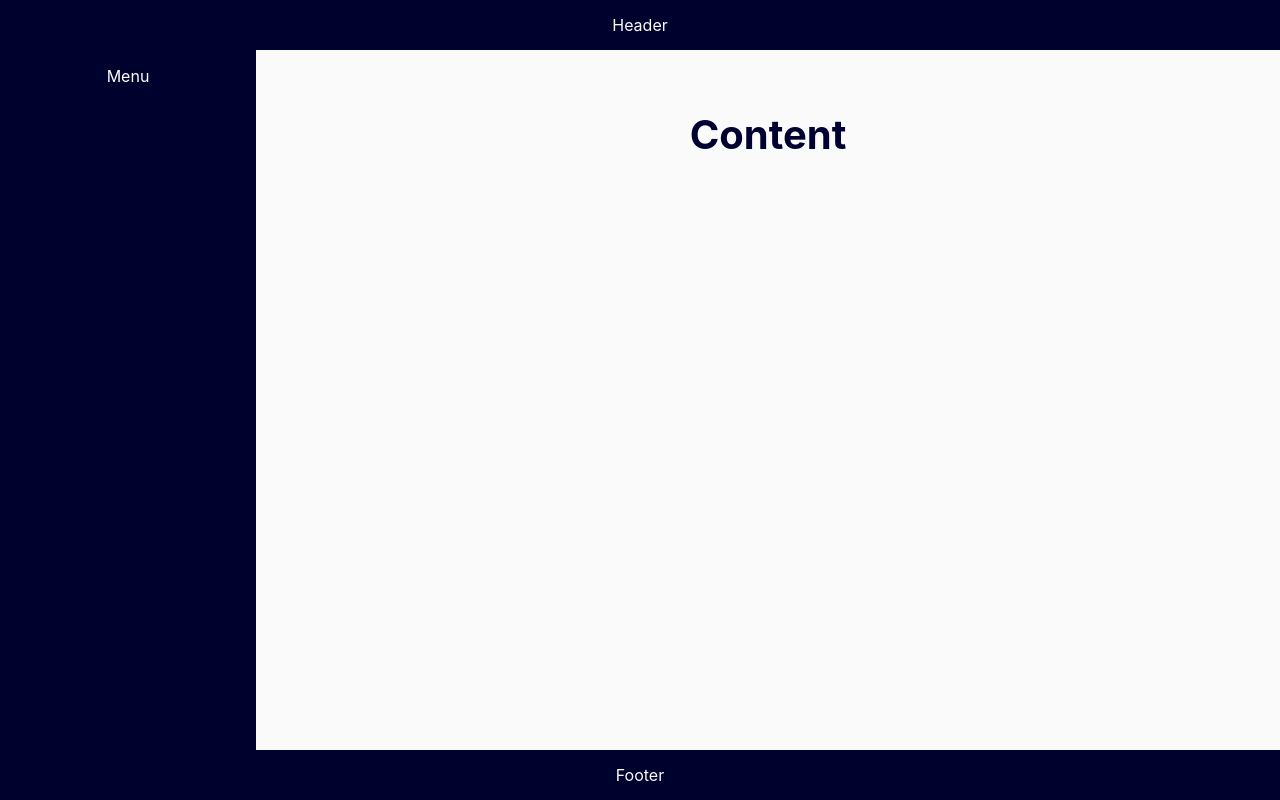
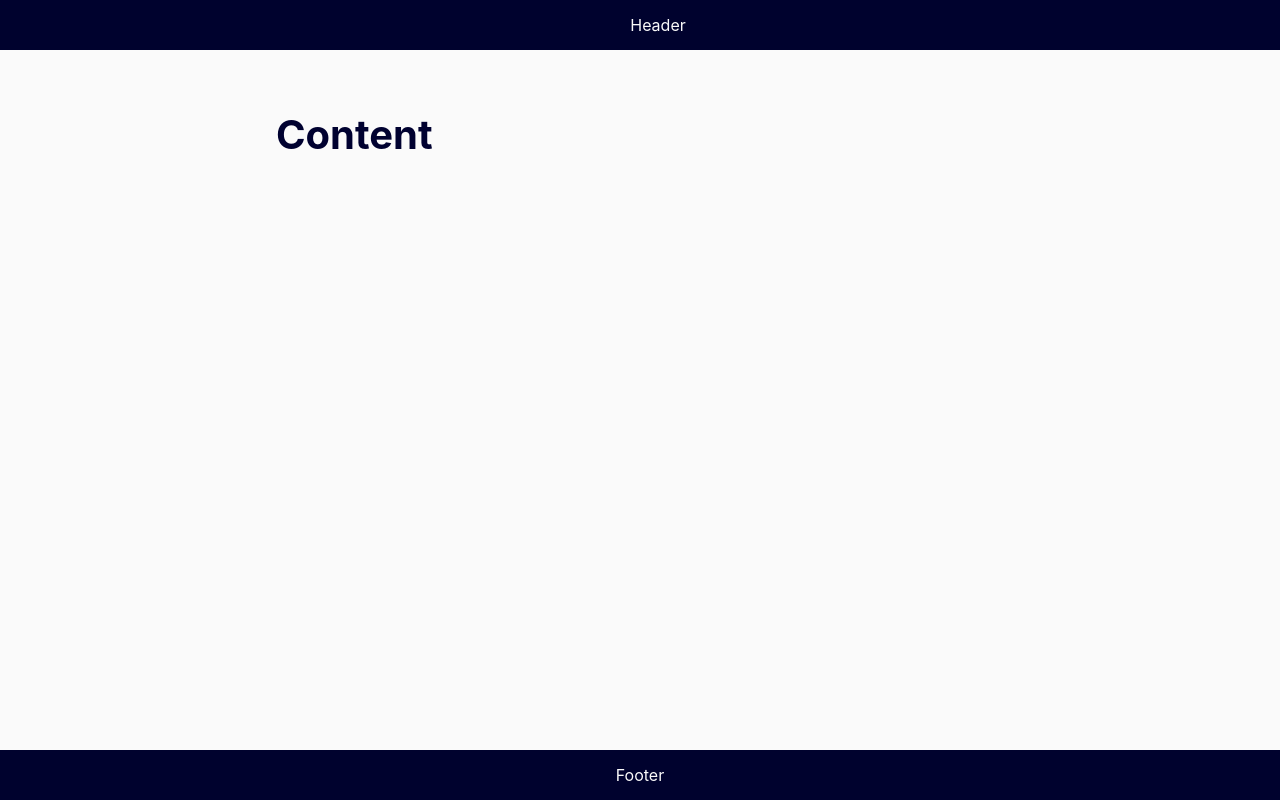
Before and after one commit to adrianghub/custom-nextjs-dashboard, a Next.js app: page / in a window 1280 px wide. Built offline with nearby package versions, Linux system fonts and the light colour scheme; some icons are missing.

Commit message:
style components

```diff
--- a/components/DashboardLayout/index.tsx
+++ b/components/DashboardLayout/index.tsx
@@ -1,3 +1,4 @@
+import { useState } from 'react';
 import Footer from "../Footer";
 import Header from "../Header";
 import Sidebar from "../Sidebar";
@@ -7,15 +8,21 @@ type DashboardLayoutProps = {
   children: React.ReactNode
 };
 
-const DashboardLayout = ({ children }: DashboardLayoutProps) => (
+const DashboardLayout = ({ children }: DashboardLayoutProps) => {
+  const [isOpened, setIsOpened] = useState(false);
+
+  const toggleDrawer = () => setIsOpened(prev => !prev);
+
+  return (
     <Container>
-    <Header />
+      <Header isOpened={isOpened} toggleDrawer={toggleDrawer} />
       <Content>
-      <Sidebar />
+        <Sidebar isOpened={isOpened} />
         <PageContainer>{children}</PageContainer>
       </Content>
       <Footer />
     </Container>
-);
+  )
+};
 
 export default DashboardLayout;
--- a/components/DashboardLayout/styles.ts
+++ b/components/DashboardLayout/styles.ts
@@ -17,4 +17,5 @@ export const Container = styled.div`
   export const PageContainer = styled.div`
     padding: 20px;
     width: 80vw;
+    margin-left: auto;
   `;
--- a/components/Header/index.tsx
+++ b/components/Header/index.tsx
@@ -1,7 +1,16 @@
-import { HeaderContainer, TitleContainer } from "./styles";
+import { Menu, ChevronLeft } from "@styled-icons/material";
+import { HeaderContainer, TitleContainer, IconContainer } from "./styles";
 
-const Header = () => (
+type HeaderProps = {
+  isOpened: boolean,
+  toggleDrawer: () => void,
+};
+
+const Header = ({ isOpened, toggleDrawer }: HeaderProps) => (
   <HeaderContainer>
+    <IconContainer onClick={toggleDrawer}>
+      {isOpened ? <ChevronLeft /> : <Menu />}
+    </IconContainer>
     <TitleContainer>Header</TitleContainer>
   </HeaderContainer>
 );
--- a/components/Header/styles.ts
+++ b/components/Header/styles.ts
@@ -12,3 +12,12 @@ export const HeaderContainer = styled.header`
 export const TitleContainer = styled.div`
   margin: auto;
 `;
+
+export const IconContainer = styled.div`
+  padding: 10px;
+  cursor: pointer;
+
+  & svg {
+    height: 30px;
+  }
+`;
--- a/components/Sidebar/index.tsx
+++ b/components/Sidebar/index.tsx
@@ -1,7 +1,11 @@
 import { SidebarContainer, SidebarText } from "./styles";
 
-const Sidebar = () => (
-  <SidebarContainer>
+type SidebarProps = {
+  isOpened: boolean;
+};
+
+const Sidebar = ({ isOpened }: SidebarProps) => (
+  <SidebarContainer isOpened={isOpened}>
     <SidebarText>Menu</SidebarText>
   </SidebarContainer>
 );
--- a/components/Sidebar/styles.ts
+++ b/components/Sidebar/styles.ts
@@ -1,8 +1,14 @@
 import styled from 'styled-components';
 
-export const SidebarContainer = styled.footer`
-width: 20vw;
+type SidebarContainerProps = {
+  isOpened: boolean;
+};
+
+export const SidebarContainer = styled.aside<SidebarContainerProps>`
+width: ${(props) => (props.isOpened ? "20vw" : "0vw" )};
 background-color: #00022e;
+transition: width: 0.5s;
+overflow: hidden;
 `;
 
 export const SidebarText = styled.p`
--- a/package.json
+++ b/package.json
@@ -9,6 +9,7 @@
     "lint": "next lint"
   },
   "dependencies": {
+    "@styled-icons/material": "^10.34.0",
     "next": "12.1.0",
     "react": "17.0.2",
     "react-dom": "17.0.2",
--- a/pages/index.tsx
+++ b/pages/index.tsx
@@ -1,5 +1,4 @@
 import type { NextPage } from 'next'
-import DashboardLayout from '../components/DashboardLayout';
 import { Text } from '../styles/styles';
 
 
--- a/styles/styles.ts
+++ b/styles/styles.ts
@@ -3,4 +3,5 @@ import styled from 'styled-components'
 export const Text = styled.p`
   font-weight: bold;
   font-size: 40px;
+  text-align: left;
 `;
```
Also changed, not shown: 1 other file (tests, documents, lock files or other folders). Lines whose indentation alone changed are shown as unchanged.
